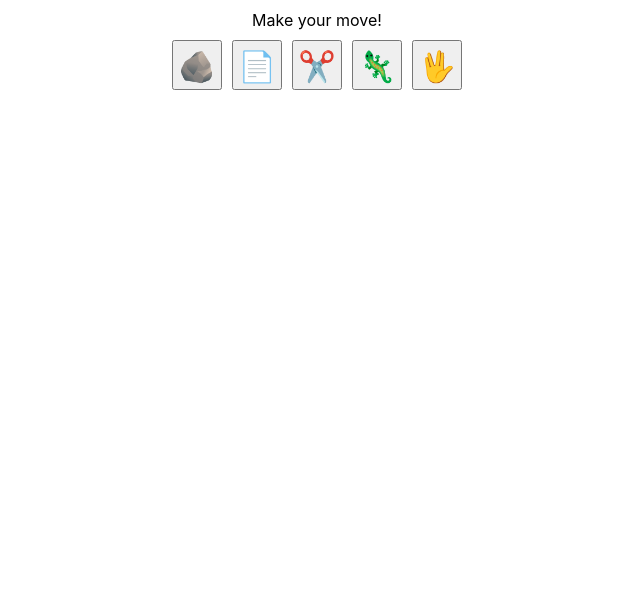
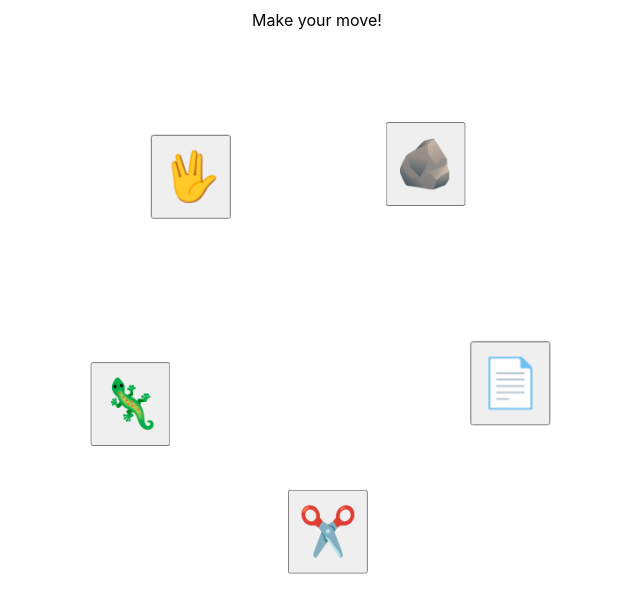
Before and after one commit to code-chronicles-code/react-rock-paper-scissors, a React (Create React App) app: page / in a window 1280 px wide. Shown: the top 612 px of the page, without its empty margins (323-963 px from the left). Built offline with nearby package versions, Linux system fonts and the light colour scheme.

Commit message:
Add button rotation

```diff
--- a/src/App.css
+++ b/src/App.css
@@ -1,38 +1,16 @@
-.App {
-  text-align: center;
-}
-
-.App-logo {
-  height: 40vmin;
-  pointer-events: none;
-}
-
-@media (prefers-reduced-motion: no-preference) {
-  .App-logo {
-    animation: App-logo-spin infinite 20s linear;
-  }
-}
-
-.App-header {
-  background-color: #282c34;
-  min-height: 100vh;
+#root,
+.App-container {
   display: flex;
   flex-direction: column;
   align-items: center;
-  justify-content: center;
-  font-size: calc(10px + 2vmin);
-  color: white;
 }
 
-.App-link {
-  color: #61dafb;
+.App-container {
+  width: 80vmin;
+  aspect-ratio: 1;
+
+  position: relative;
+
+  gap: 10px;
+  padding: 10px;
 }
-
-@keyframes App-logo-spin {
-  from {
-    transform: rotate(0deg);
-  }
-  to {
-    transform: rotate(360deg);
-  }
-}
--- a/src/App.tsx
+++ b/src/App.tsx
@@ -1,6 +1,9 @@
 import React from "react";
 
-import { MOVE_CONFIG, MOVES, MOVE_EMOJI, type Move } from "./constants";
+import "./App.css";
+
+import { MOVE_CONFIG, MOVES, type Move } from "./constants";
+import MoveButton from "./MoveButton";
 import capitalize from "./util/capitalize";
 import getRandomElement from "./util/getRandomElement";
 
@@ -34,21 +37,6 @@ function App() {
     { wins: 0, losses: 0, draws: 0 },
   );
 
-  const containerStyle = {
-    display: "flex",
-    flexDirection: "column",
-    alignItems: "center",
-    gap: 10,
-    padding: 10,
-  } as const;
-
-  const buttonRowStyle = {
-    display: "flex",
-    flexDirection: "row",
-    alignItems: "center",
-    gap: 10,
-  } as const;
-
   const handleMove = (move: Move) => {
     setPlayerMove(move);
     switch (getGameResult(move, computerMove)[0]) {
@@ -69,27 +57,19 @@ function App() {
 
   if (playerMove == null) {
     return (
-      <div style={containerStyle}>
+      <div className="App-container">
         <span>Make your move!</span>
-        <div style={buttonRowStyle}>
-          {MOVES.map((move) => (
-            <button
-              key={move}
-              onClick={() => handleMove(move)}
-              style={{
-                fontSize: 30,
-                // line-height unit doesn't default to pixels!
-                lineHeight: "50px",
-                textAlign: "center",
-                width: 50,
-                height: 50,
-                padding: 0,
-              }}
-            >
-              {MOVE_EMOJI[move]}
-            </button>
-          ))}
-        </div>
+        {MOVES.map((move, i) => (
+          <MoveButton
+            isAnimating
+            key={move}
+            move={move}
+            onClick={() => handleMove(move)}
+            transform={`rotate(${
+              i / MOVES.length
+            }turn) translateY(-25vmin) rotate(${-i / MOVES.length}turn)`}
+          />
+        ))}
       </div>
     );
   }
@@ -125,7 +105,7 @@ function App() {
   })();
 
   return (
-    <div style={containerStyle}>
+    <div className="App-container">
       <div>
         You picked <strong>{playerMove}</strong>, computer picked{" "}
         <strong>{computerMove}</strong>.
--- /dev/null
+++ b/src/MoveButton.css
@@ -0,0 +1,50 @@
+.MoveButton-outer-container,
+.MoveButton-transform-container,
+.MoveButton-button {
+  width: 10vmin;
+  aspect-ratio: 1;
+}
+
+.MoveButton-outer-container {
+  position: absolute;
+  left: calc(50% - 5vmin);
+  top: calc(50% - 5vmin);
+}
+
+.MoveButton-button {
+  padding: 0;
+
+  font-size: 6vmin;
+  line-height: 10vmin;
+
+  text-align: center;
+  user-select: none;
+}
+
+@media (prefers-reduced-motion: no-preference) {
+  @keyframes spin-clockwise {
+    from {
+      transform: rotate(0turn);
+    }
+    to {
+      transform: rotate(1turn);
+    }
+  }
+
+  @keyframes spin-counterclockwise {
+    from {
+      transform: rotate(0turn);
+    }
+    to {
+      transform: rotate(-1turn);
+    }
+  }
+
+  .MoveButton-outer-container {
+    animation: spin-clockwise infinite 60s linear;
+  }
+
+  .MoveButton-button {
+    animation: spin-counterclockwise infinite 60s linear;
+  }
+}
--- /dev/null
+++ b/src/MoveButton.tsx
@@ -0,0 +1,41 @@
+import React from "react";
+
+import "./MoveButton.css";
+
+import { MOVE_EMOJI, type Move } from "./constants";
+
+type Props = {
+  move: Move;
+  onClick?: () => void;
+  isAnimating?: boolean;
+  transform?: string;
+};
+
+export default function MoveButton({
+  move,
+  onClick,
+  isAnimating,
+  transform,
+}: Props) {
+  return (
+    <div
+      className="MoveButton-outer-container"
+      style={{
+        animationPlayState: isAnimating ? undefined : "paused",
+      }}
+    >
+      <div className="MoveButton-transform-container" style={{ transform }}>
+        <button
+          onClick={onClick}
+          className="MoveButton-button"
+          style={{
+            animationPlayState: isAnimating ? undefined : "paused",
+            pointerEvents: onClick ? undefined : "none",
+          }}
+        >
+          {MOVE_EMOJI[move]}
+        </button>
+      </div>
+    </div>
+  );
+}
```
